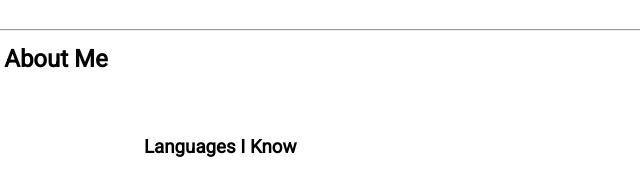
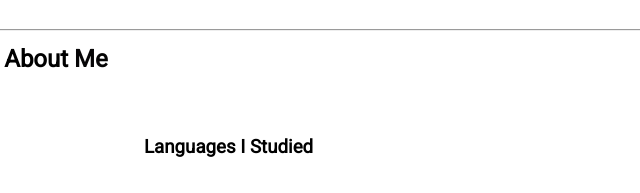
Before and after one commit to anmol506/Myportfolio.github.io, a plain HTML site: page index.html in a window 1280 px wide. Shown: the part 2072-2265 px from the top of the page, 584-1224 px from the left. Drawn offline with Linux system fonts and the light colour scheme.

Commit message:
Update index.html

```diff
--- a/index.html
+++ b/index.html
@@ -174,7 +174,7 @@
     <a href=#contact class="btn">View CV</a>
     </div>
     <div class="column">
-    <h3 class="margin">Languages I Know</h3>
+    <h3 class="margin">Languages I Studied</h3>
     <div class="pro-languages">
     <div class="language secondary-color"><i class="fab fa-css3-alt fa-4x"></i>
     <div>
```
